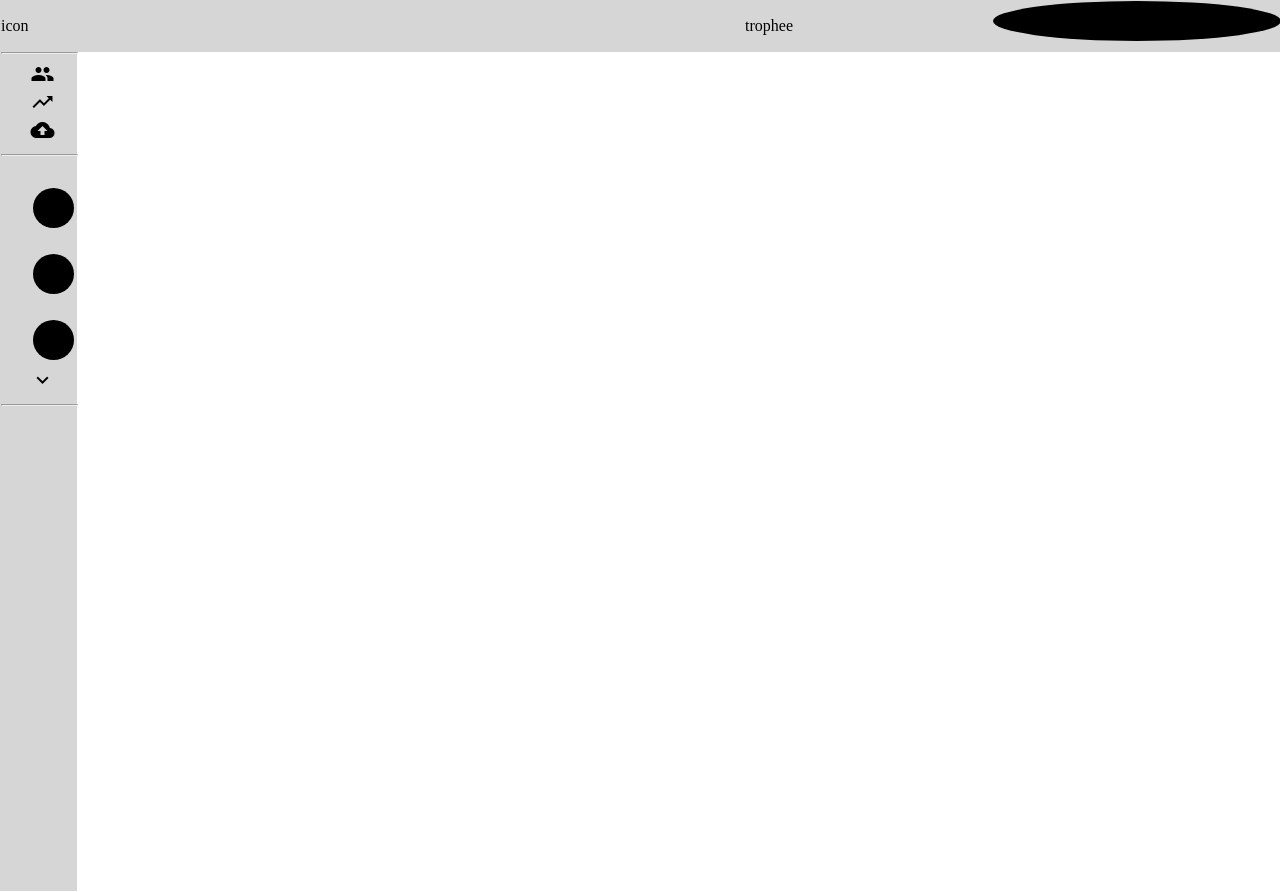
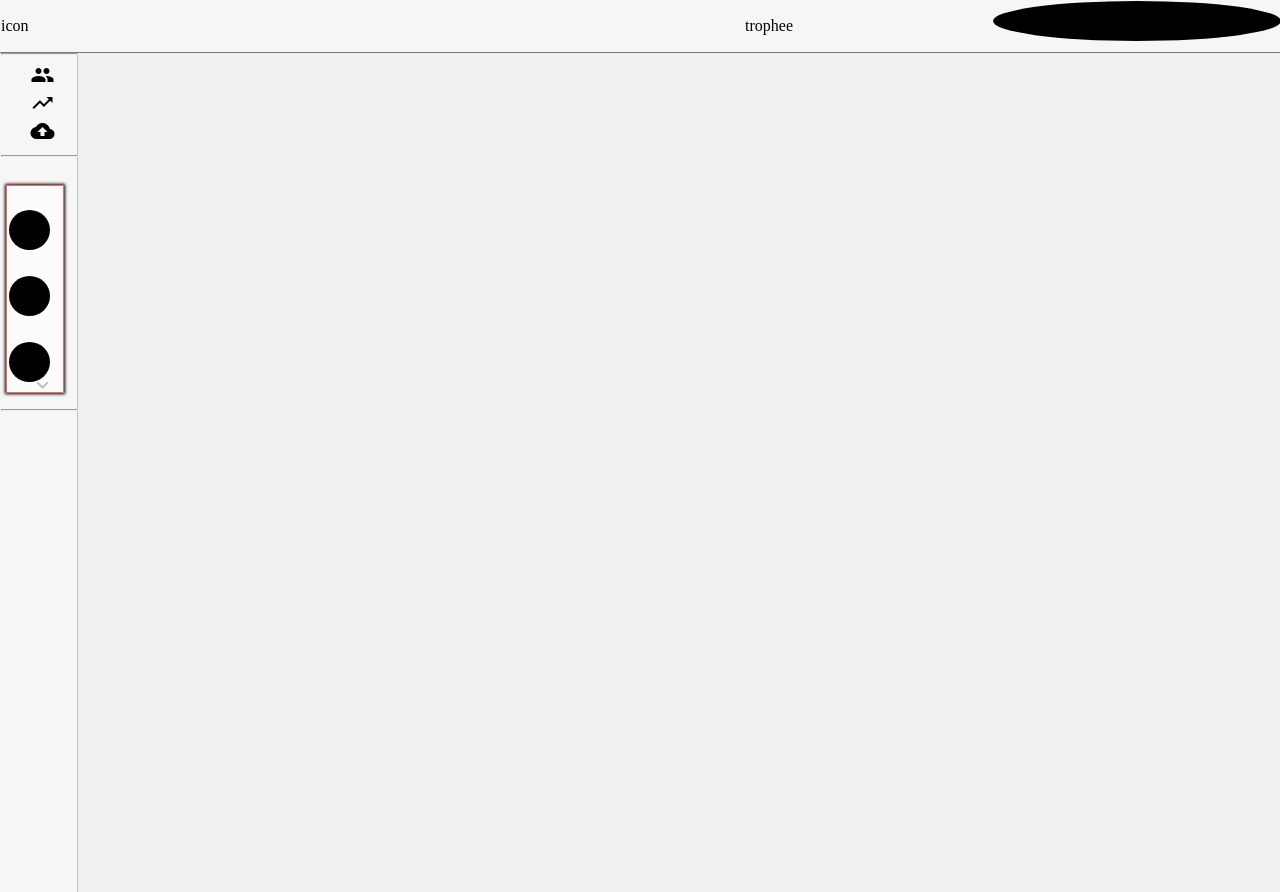
Before and after one commit to JaJNckNc3rsj0jwZshFmM18c/MyMemes, a React (Create React App) app in the folder venvDjango/Django-Directory/project/frontend-mymeme/: page / in a window 1280 px wide. Built offline with nearby package versions, Linux system fonts and the light colour scheme.

Commit message:
SideBar Still
I'm working the scroll bar ATM!

```diff
--- a/venvDjango/Django-Directory/project/frontend-mymeme/src/components/Navbar.js
+++ b/venvDjango/Django-Directory/project/frontend-mymeme/src/components/Navbar.js
@@ -9,7 +9,7 @@ export class Navbar extends Component {
 
 
 
-          <div className= 'navbarCss'>
+          <div  className= 'navbarCss'>
 
 
           <p className="icon">icon</p>
--- a/venvDjango/Django-Directory/project/frontend-mymeme/src/components/SideBar.js
+++ b/venvDjango/Django-Directory/project/frontend-mymeme/src/components/SideBar.js
@@ -120,7 +120,7 @@ if (this.state.MoreFollowers === false)
 
 
 
-      <div className="sidebar">
+      <div className="sidebar" id="shadow-sidebar">
 
 
         <div name="Applications" className="Links" >
--- a/venvDjango/Django-Directory/project/frontend-mymeme/src/components/mymeme.css
+++ b/venvDjango/Django-Directory/project/frontend-mymeme/src/components/mymeme.css
@@ -5,6 +5,7 @@ body
 
 margin: 0;
 padding: 0;
+background-color:#f1efef;
 
 
 
@@ -13,12 +14,19 @@ padding: 0;
 .Scroll
 
 {
+
+position:relative;
 overflow:scroll;
-width: 100px;
+width: 50px;
 height: 60%;
-left: -100px;
+left: -25px;
 top: 20px;
 padding: 3px;
+border: 1px solid rgba(233, 0, 0, 0.582);
+
+
+box-shadow: 0px  0px 3px 1px;
+background-color: rgba(255, 255, 255, 0.74);
 
 
 
@@ -33,6 +41,7 @@ padding: 3px;
 margin-top: -31px;
 width: 75px;
 margin-left:  -29.5px;
+
 
 
 
@@ -127,6 +136,19 @@ margin-left:  -29.5px;
   left: -5px;
   z-index: 2;
 
+  transition-property: padding;
+  transition-duration: 4s;
+  transition-delay: 2s;
+
+
+
+
+}
+.followers:hover .followers-hover
+{
+
+
+  padding:50px;
 
 
 
@@ -146,13 +168,27 @@ margin-left:  -29.5px;
 }
 
 
+
+
+
+
 .navbarCss
 {
 
-  border-style:solid;
-  background-color: rgb(214, 214, 214);
+
+    position: relative;
+  border-right: 1px solid rgba(238, 237, 237, 0.582);
+
+  background-color: #f6f6f6;
+
+
+  /*border: 1px solid rgb(0, 0, 0);*/
+
+  box-shadow: 0px 0px 0px 0.5px ;
 
   border: 20px;
+
+
 
   /*box-shadow: 0px 3px 8px #888888;*/
 
@@ -249,24 +285,30 @@ margin: 5px;
 {
 
 
+
+
+
   border-width: 100px;
-  border-style:solid;
+
   display:flex;
 
 
 
   flex-direction: column;
 
-  background-color: rgb(214, 214, 214);
+  border-right: 1px solid rgba(158, 155, 155, 0.582);
 
-  border: 20px;
+  background-color: #f6f6f6;
+
+
+
 
   /*box-shadow: 0px 3px 8px #888888;*/
   /*position:relative;  transform: rotate(90deg);
 */
   margin-left: -1%;
 
-  margin-top:-1%;
+  margin-top:-0.9%;
 
 
 
@@ -277,6 +319,8 @@ margin: 5px;
 
   width: 1%;
   height: 775px;
+
+
 
 
 
```
